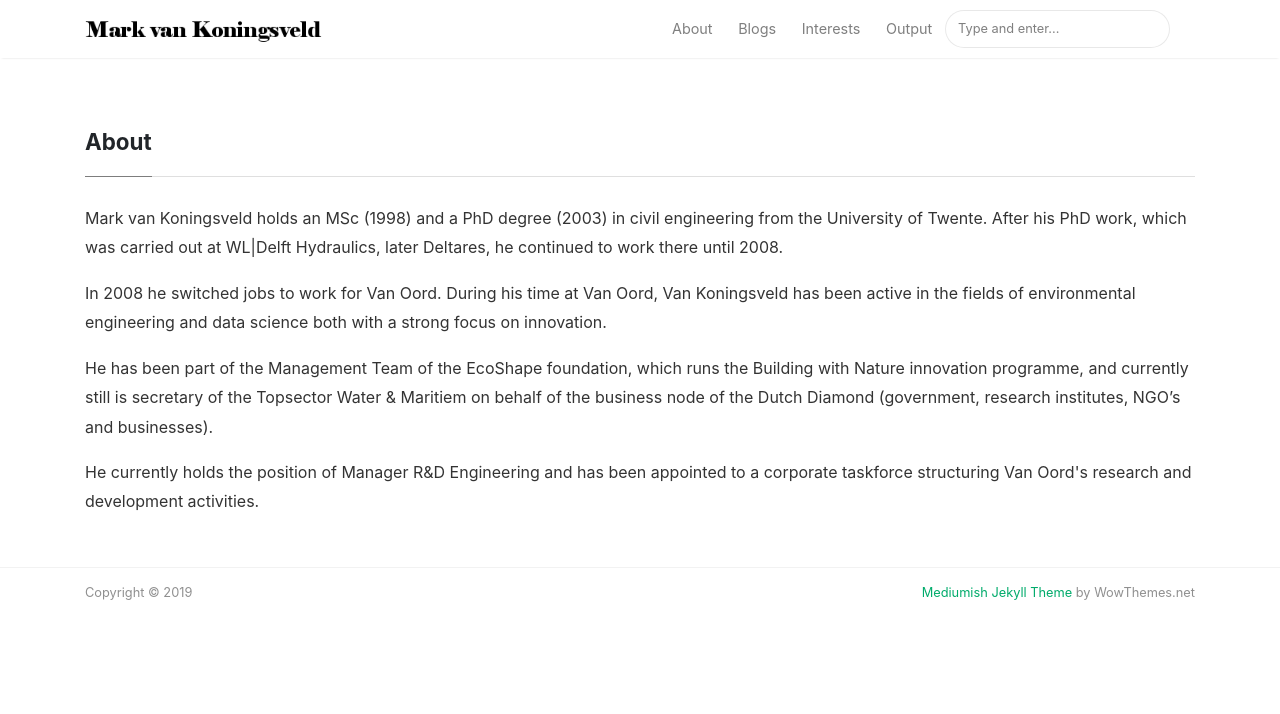
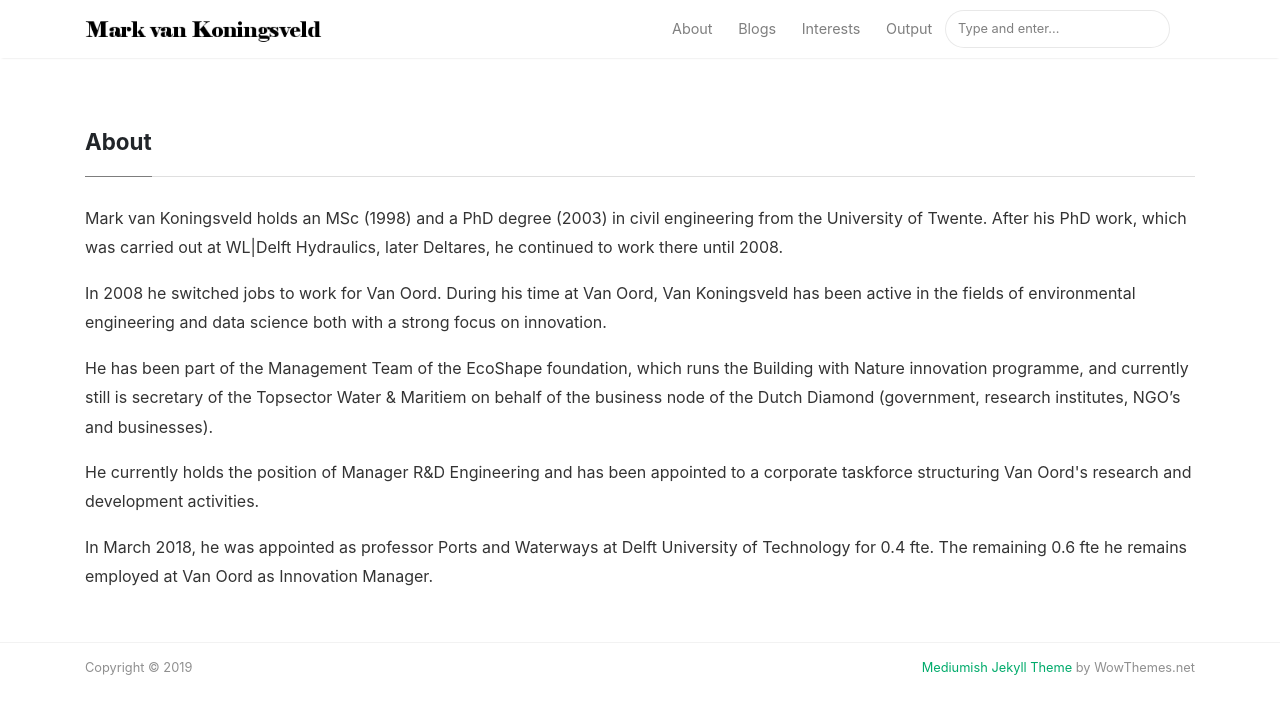
Before and after one commit to markvankoningsveld/markvankoningsveld.github.io, a Jekyll site: the page built from _pages/about.md, in a window 1280 px wide. Shown: the top 714 px of the page. Built offline with Jekyll 4.4.1, drawn with Linux system fonts in a browser that asks for light colours; nearby versions of some CDN libraries.

Commit message:
Enabled about

```diff
--- a/_pages/about.md
+++ b/_pages/about.md
@@ -11,3 +11,5 @@ permalink: /about
 <p>He has been part of the Management Team of the EcoShape foundation, which runs the Building with Nature innovation programme, and currently still is secretary of the Topsector Water & Maritiem on behalf of the business node of the Dutch Diamond (government, research institutes, NGO’s and businesses).</p>
 
 <p>He currently holds the position of Manager R&D Engineering and has been appointed to a corporate taskforce structuring Van Oord's research and development activities.</p>
+
+<p>In March 2018, he was appointed as professor Ports and Waterways at Delft University of Technology for 0.4 fte. The remaining 0.6 fte he remains employed at Van Oord as Innovation Manager.</p>
```
